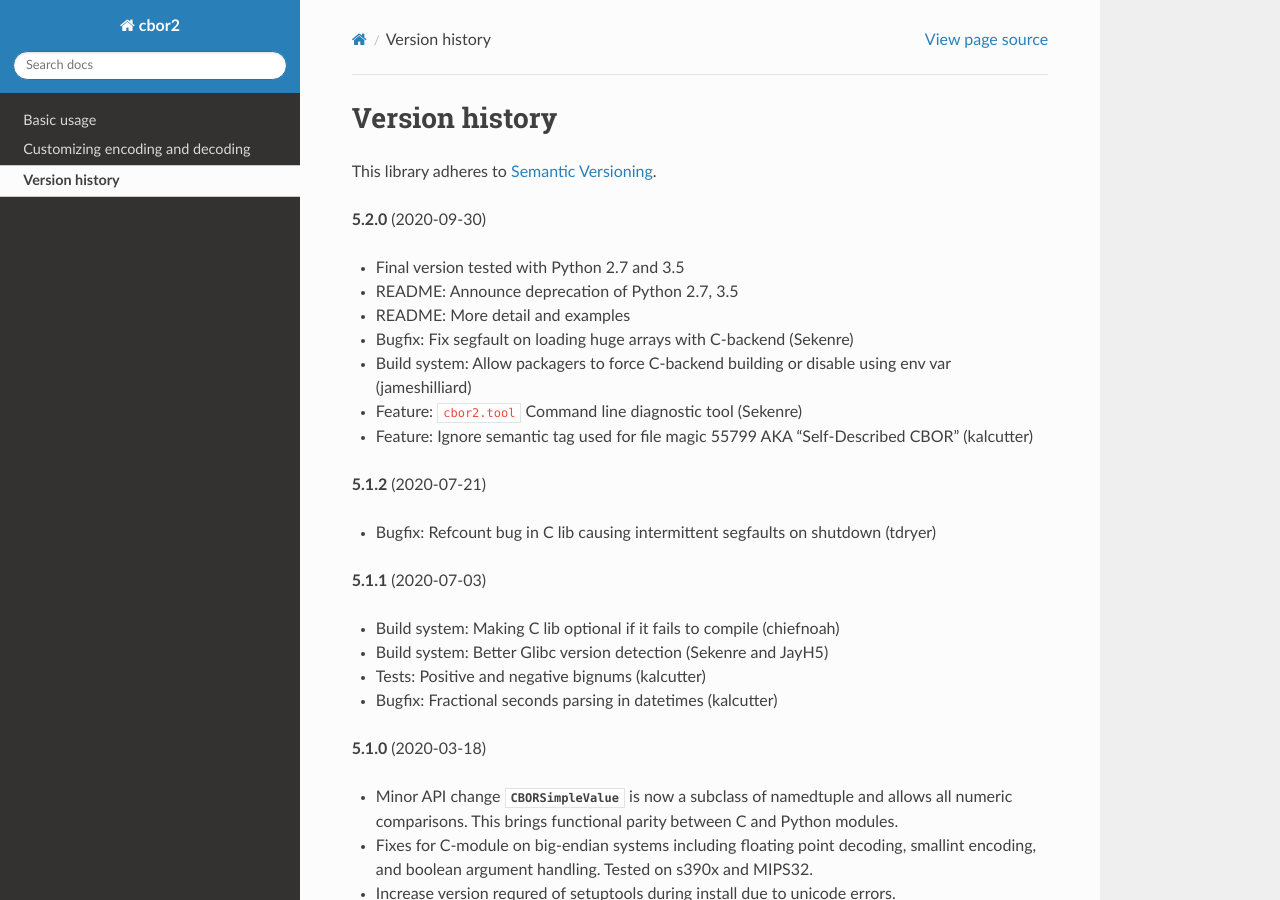
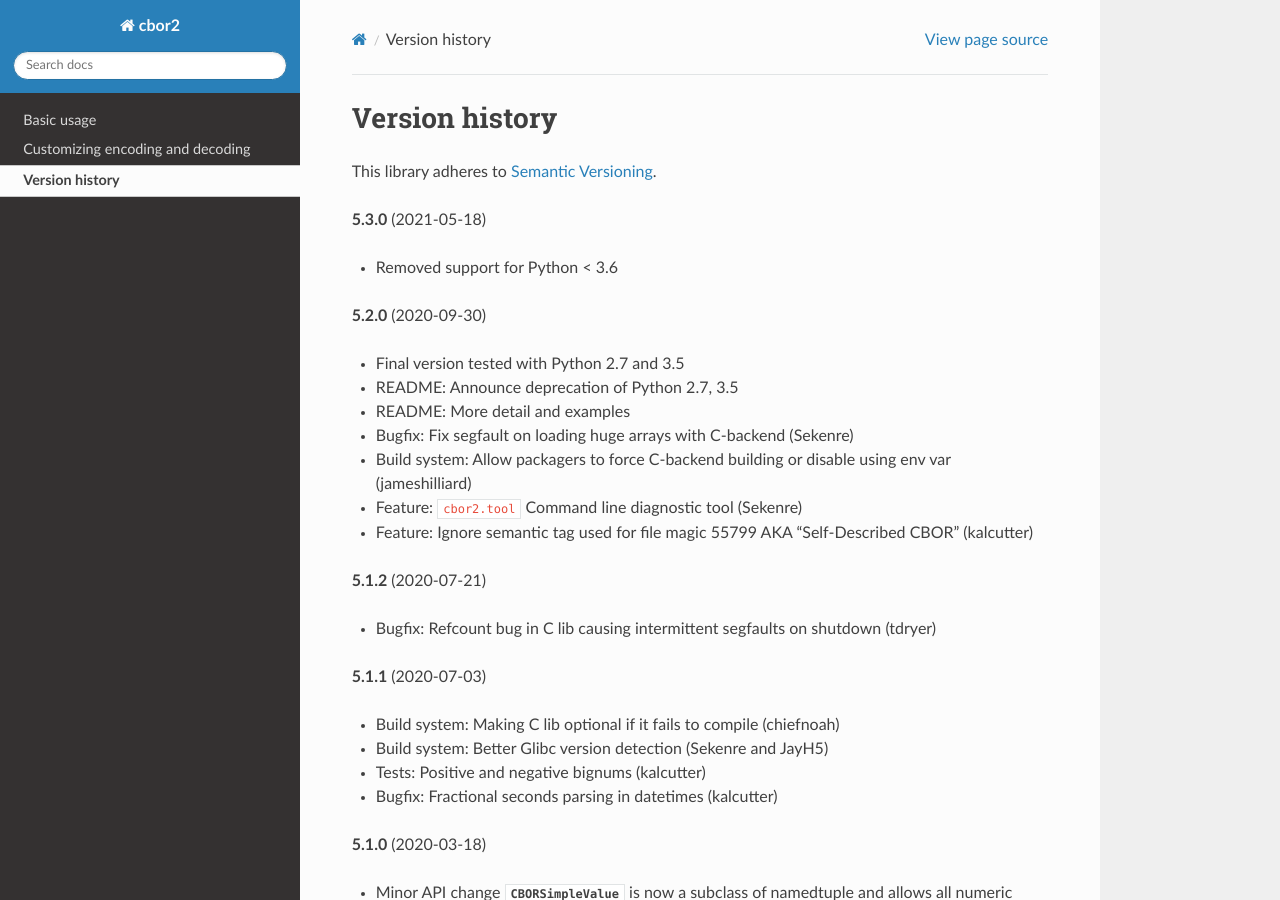
Before and after one commit to agronholm/cbor2, a Sphinx documentation site: the page built from docs/versionhistory.rst, in a window 1280 px wide and 900 px high. Built offline with Sphinx 7.4.7 and the Read the Docs theme 2.0.0, drawn with Linux system fonts in a browser that asks for light colours; cross-references to code outside the pages are shown as plain code.

Commit message:
Updated the changelog

```diff
--- a/docs/versionhistory.rst
+++ b/docs/versionhistory.rst
@@ -4,6 +4,10 @@ Version history
 .. currentmodule:: cbor2
 
 This library adheres to `Semantic Versioning <http://semver.org/>`_.
+
+**5.3.0** (2021-05-18)
+
+- Removed support for Python < 3.6
 
 **5.2.0** (2020-09-30)
 
```
